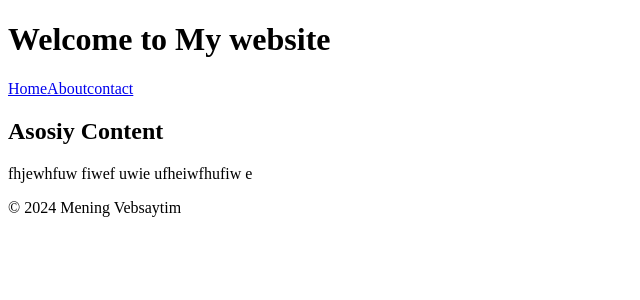
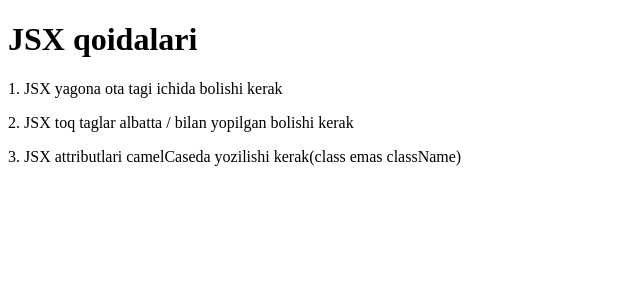
Before and after one commit to kumanboy/react-dars-3, a React (Vite) app: page / in a window 1280 px wide. Shown: the top 300 px of the page, without its empty margins (0-640 px from the left). Built offline with nearby package versions, Linux system fonts and the light colour scheme.

Commit message:
JSXRules end

```diff
--- a/src/App.jsx
+++ b/src/App.jsx
@@ -1,14 +1,10 @@
 import React from 'react'
-import Header from "./components/Header.jsx";
-import MainContent from "./components/MainContent.jsx";
-import Footer from "./components/Footer.jsx";
+import JSXRules from "./components/JSXRules.jsx";
 
 function App() {
     return (
         <div>
-            <Header/>
-            <MainContent/>
-            <Footer/>
+            <JSXRules/>
         </div>
     )
 }
--- a/src/components/Footer.jsx
+++ /dev/null
@@ -1,8 +0,0 @@
-const Footer = () => {
-    return (
-        <footer>
-            <p>© 2024 Mening Vebsaytim </p>
-        </footer>
-    )
-}
-export default Footer
--- a/src/components/Header.jsx
+++ /dev/null
@@ -1,15 +0,0 @@
-import React from 'react'
-
-const Header = () => {
-    return (
-        <header>
-            <h1>Welcome to My website</h1>
-            <nav>
-                <a href="#">Home</a>
-                <a href="#">About</a>
-                <a href="#">contact</a>
-            </nav>
-        </header>
-    )
-}
-export default Header
--- /dev/null
+++ b/src/components/JSXRules.jsx
@@ -0,0 +1,11 @@
+const JsxRules = () => {
+    return (
+        <div>
+            <h1>JSX qoidalari</h1>
+            <p>1. JSX yagona ota tagi ichida bolishi kerak</p>
+            <p>2. JSX toq taglar albatta / bilan yopilgan bolishi kerak</p>
+            <p>3. JSX attributlari camelCaseda yozilishi kerak(class emas className)</p>
+        </div>
+    )
+}
+export default JsxRules
--- a/src/components/MainContent.jsx
+++ /dev/null
@@ -1,13 +0,0 @@
-import React from 'react'
-
-const MainContent = () => {
-    return (
-        <main>
-            <h2>Asosiy Content</h2>
-            <p>
-                fhjewhfuw fiwef uwie ufheiwfhufiw e
-            </p>
-        </main>
-    )
-}
-export default MainContent
```
